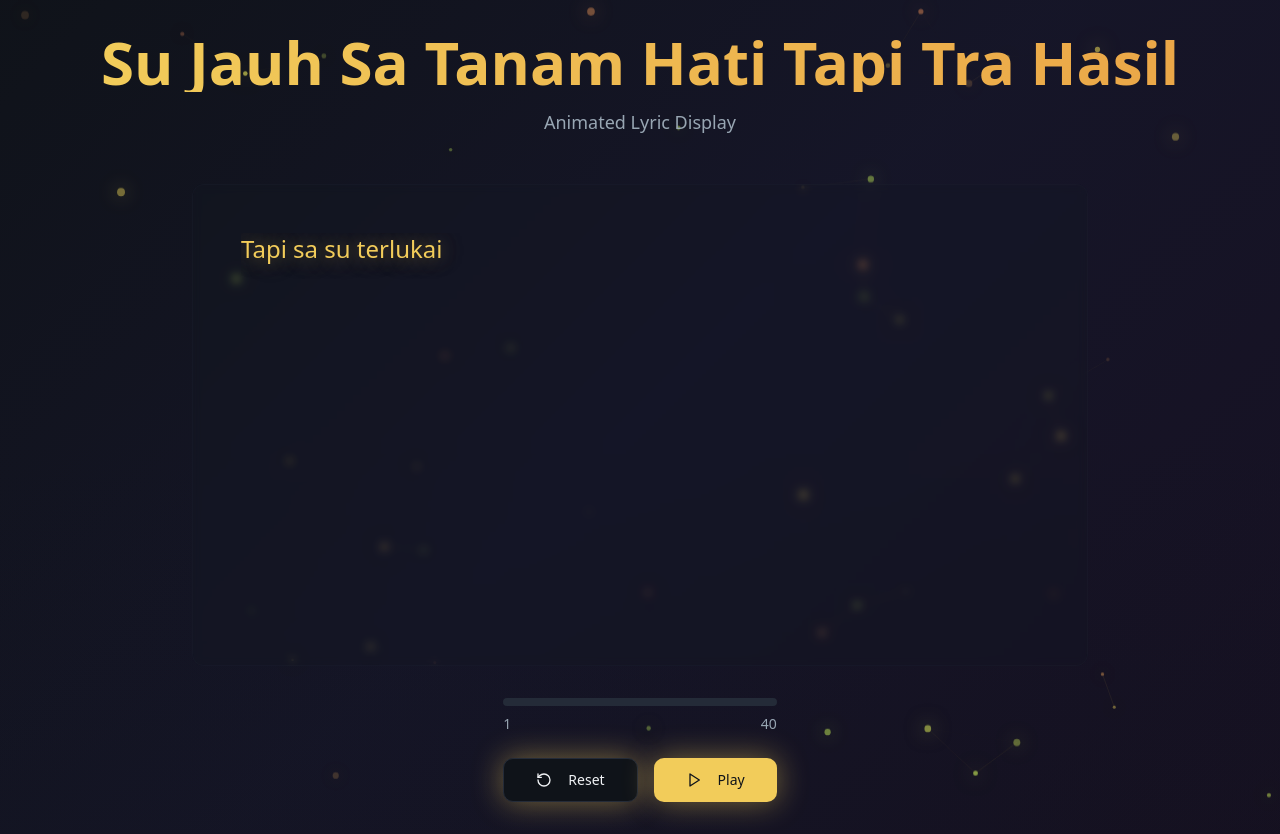
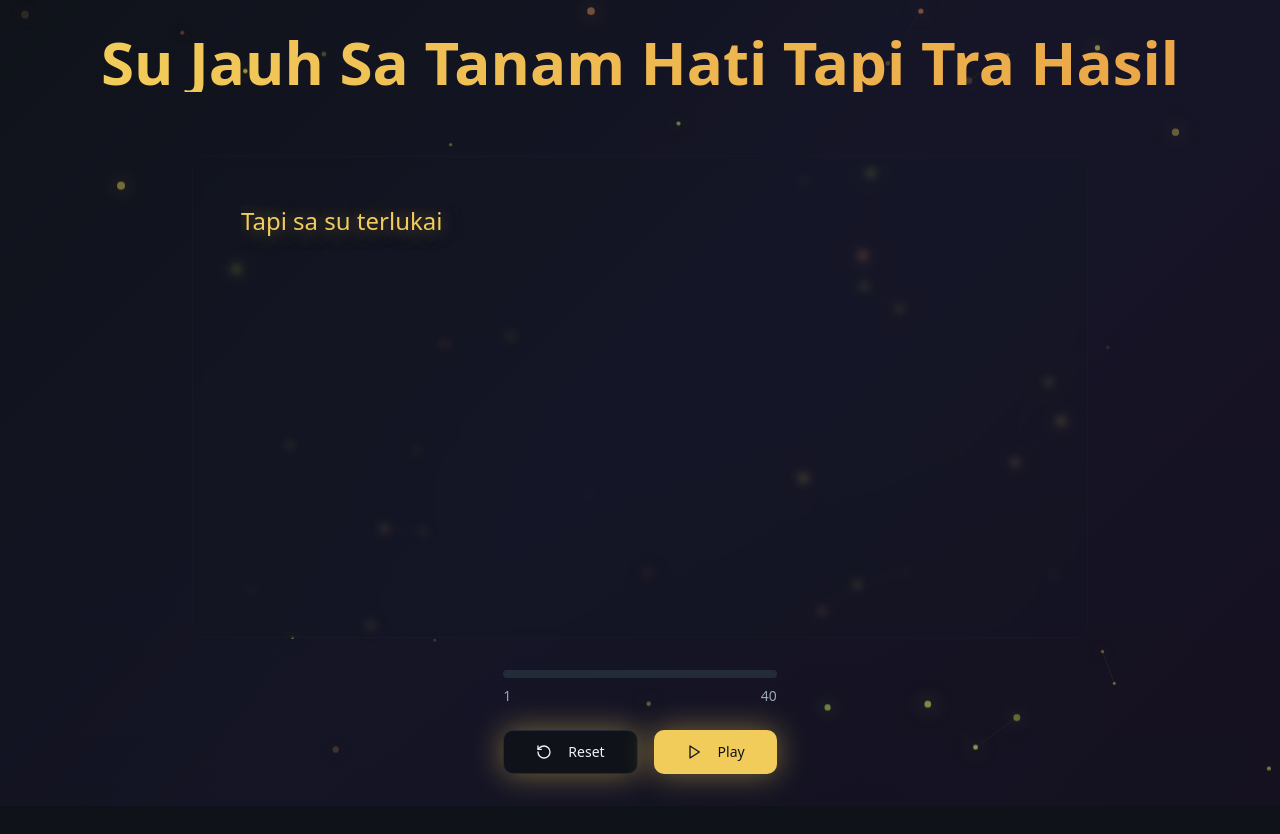
Before and after one commit to amnankhoirul/luka-lama-lyric-show, a React (Vite) app: page / in a window 1280 px wide. After the commit the page ends 806 px from the top, so only its background shows below. Built offline with nearby package versions, Linux system fonts and the light colour scheme.

Commit message:
Remove "Animated Lyric Display"
Remove the text "Animated Lyric Display" from the page.

```diff
--- a/src/components/LyricAnimation.tsx
+++ b/src/components/LyricAnimation.tsx
@@ -189,9 +189,6 @@ export const LyricAnimation = () => {
           <h1 className="text-4xl md:text-6xl font-bold text-gradient mb-4">
             Su Jauh Sa Tanam Hati Tapi Tra Hasil
           </h1>
-          <p className="text-muted-foreground text-lg">
-            Animated Lyric Display
-          </p>
         </div>
 
         {/* Lyrics container */}
```
